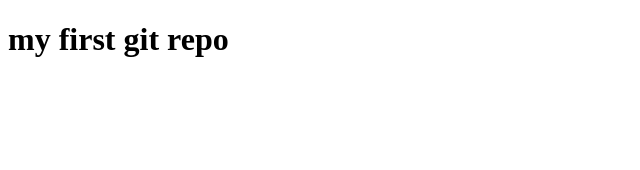
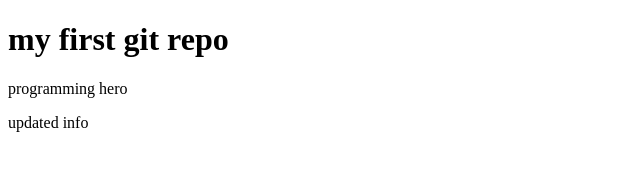
Before and after one commit to mdalamin163363/my-first-git-repo, a plain HTML site: page index.html in a window 1280 px wide. Shown: the whole page, without its empty margins (0-640 px from the left). Drawn offline with Linux system fonts and the light colour scheme.

Commit message:
updated info

```diff
--- a/index.html
+++ b/index.html
@@ -7,5 +7,7 @@
 </head>
 <body>
     <h1>my first git repo</h1>
+    <p>programming hero</p>
+    <p>updated info</p>
 </body>
 </html>
```
